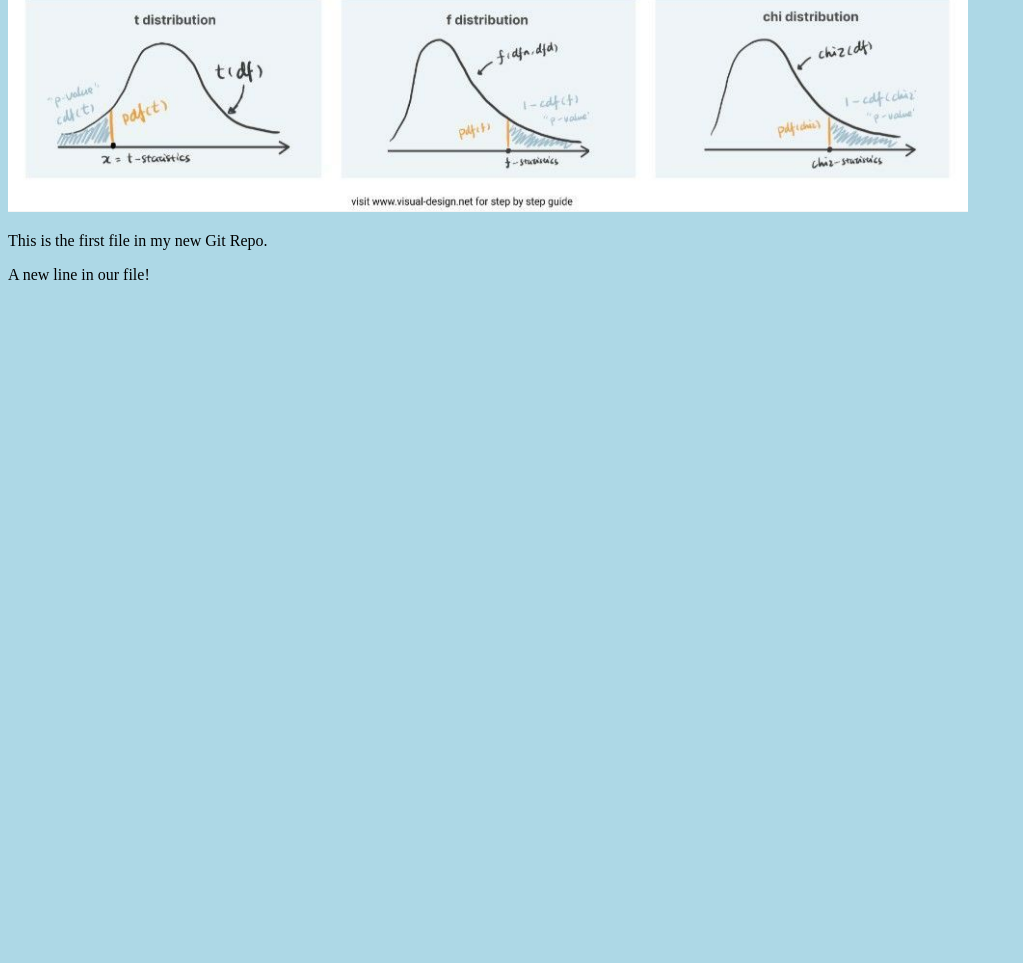
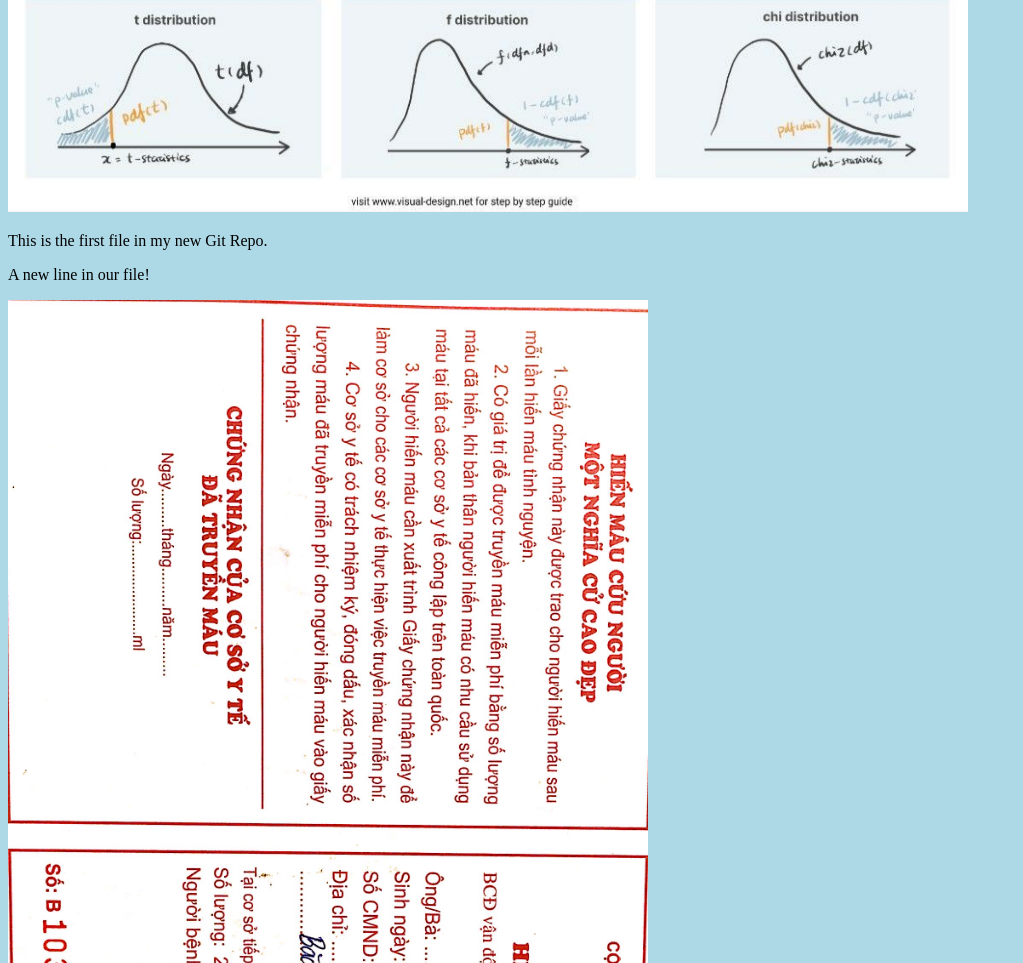
Before and after one commit to vthcong/hello-world, a plain HTML site: page index.html in a window 1280 px wide. Shown: the part 517-1480 px from the top of the page, without its empty margins (0-1023 px from the left). Before the commit the page ends 817 px from the top, so only its background shows below. Drawn offline with Linux system fonts and the light colour scheme.

Commit message:
added new image

```diff
--- a/index.html
+++ b/index.html
@@ -7,10 +7,10 @@
 <body>
 
 <h1>Hello world!</h1>
-<div><img src = "img_hello_world.jpg" alt="Hello World from Space"
-style= "width:100%;max-width:960px"></div>
+<div><img src = "img_hello_world.jpg" alt="Hello World from Space"style= "width:100%;max-width:960px">
+</div>
 <p>This is the first file in my new Git Repo.</p>
 <p>A new line in our file!</p>
-
+<div><img src="img_hello_git.jpg" alt="Hello Git" style="width:100%;max-width:640px;"></div>
 </body>
 </html>
```
Also changed, not shown: img_hello_git.jpg (added).
